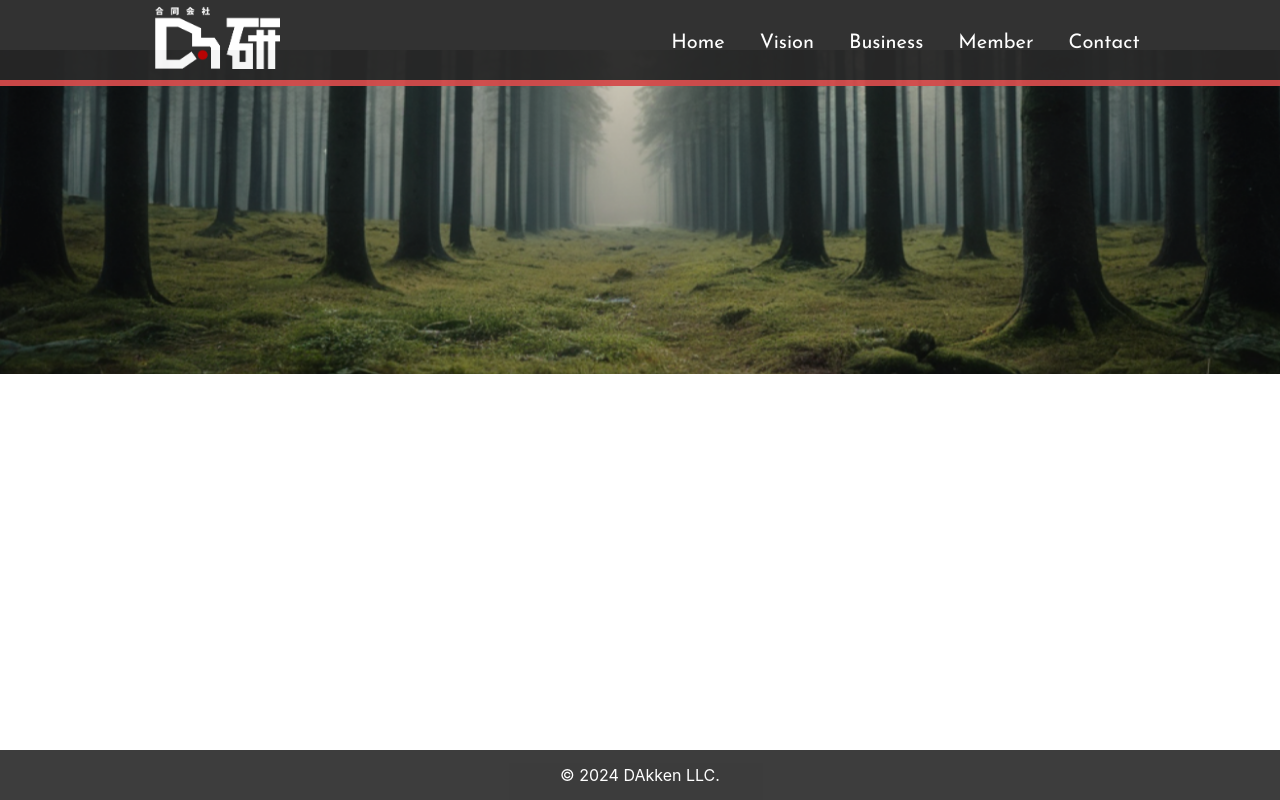
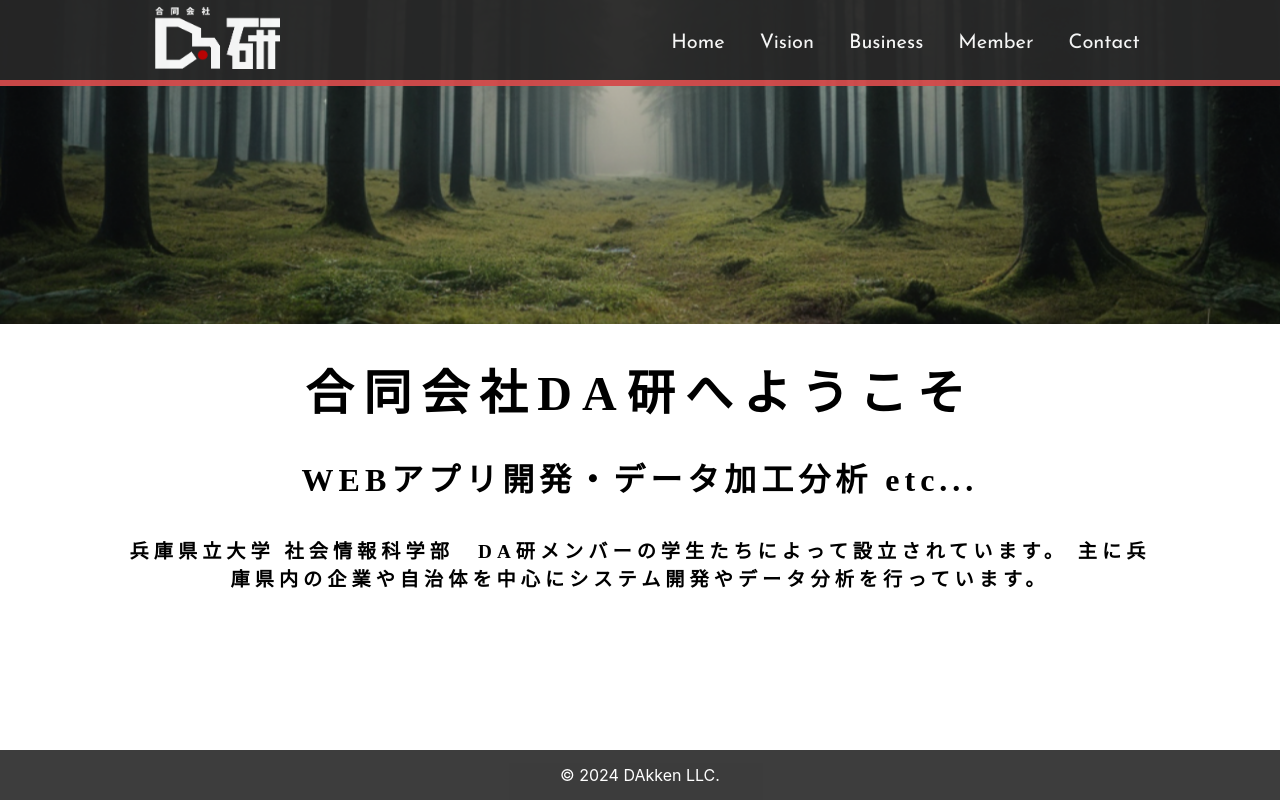
Before and after one commit to Dakken-LLC/homepage, a React (Vite) app: page / in a window 1280 px wide. Built offline with nearby package versions, Linux system fonts and the light colour scheme.

Commit message:
ページのスタイルを調整し、Businessページを削除して新しいコンテンツをHomeページに追加。Visionページのテキストを修正。

```diff
--- a/src/App.css
+++ b/src/App.css
@@ -54,7 +54,7 @@ img {
 
 .page_title {
   text-align: center;
-  padding: 100px;
+  padding: 30px 5%;
   font-family: "Noto Serif JP", serif;
   width: auto;
   letter-spacing: 10px;
@@ -62,7 +62,7 @@ img {
 
 .page_content {
   text-align: center;
-  padding: 100px;
+  padding: 30px 5%;
   font-family: "Noto Serif JP", serif;
   width: auto;
   letter-spacing: 5px;
--- a/src/components/Layout.module.css
+++ b/src/components/Layout.module.css
@@ -1,4 +1,3 @@
 .container {
-  min-height: calc(100vh - 50px - 50px);
-  padding-top: 50px;
+  min-height: calc(100vh - 50px);
 }
--- a/src/pages/Business.tsx
+++ b/src/pages/Business.tsx
@@ -1,4 +1,5 @@
 import "../App.css";
+import dakken_home from "../assets/dakken_home_1221.png";
 
 export default function BusinessPage() {
   return (
--- a/src/pages/Home.tsx
+++ b/src/pages/Home.tsx
@@ -1,11 +1,25 @@
 import dakken_logo from "../assets/dakken_llc_logo.png";
-import dakken_home from "../assets/dakken_home_1221.png"
+import dakken_home from "../assets/dakken_home_1221.png";
 import "../App.css";
 
 export default function HomePage() {
   return (
-    <div className="container">
+    <div className="container text-center">
       <img src={dakken_home} className="page_top_image" alt="Top Image" />
+      <div className="page_title">
+        <h1>合同会社DA研へようこそ</h1>
+        <div className="page_content">
+          <h3>WEBアプリ開発・データ加工分析 etc...</h3>
+          <br></br>
+          <br></br>
+          <br></br>
+          <h4>
+            兵庫県立大学
+            社会情報科学部　DA研メンバーの学生たちによって設立されています。
+            主に兵庫県内の企業や自治体を中心にシステム開発やデータ分析を行っています。
+          </h4>
+        </div>
+      </div>
     </div>
   );
 }
--- a/src/pages/Vision.tsx
+++ b/src/pages/Vision.tsx
@@ -18,10 +18,9 @@ export default function VisionPage() {
           <br></br>
           <br></br>
           <h4>
-            大学で学んだデータサイエンスを中心とした情報科学の知見を<br></br>
+            大学で学んだデータサイエンスを中心とした情報科学の知見を
             学生である私たちの柔軟な発想力を活かし、企業のデジタル化に貢献します。
-            <br></br>
-            現代社会において大量に存在する様々なデータを適切に対処して<br></br>
+            現代社会において大量に存在する様々なデータを適切に対処して
             最適化された学生による面白いアイデアを提供します
           </h4>
         </div>
```
